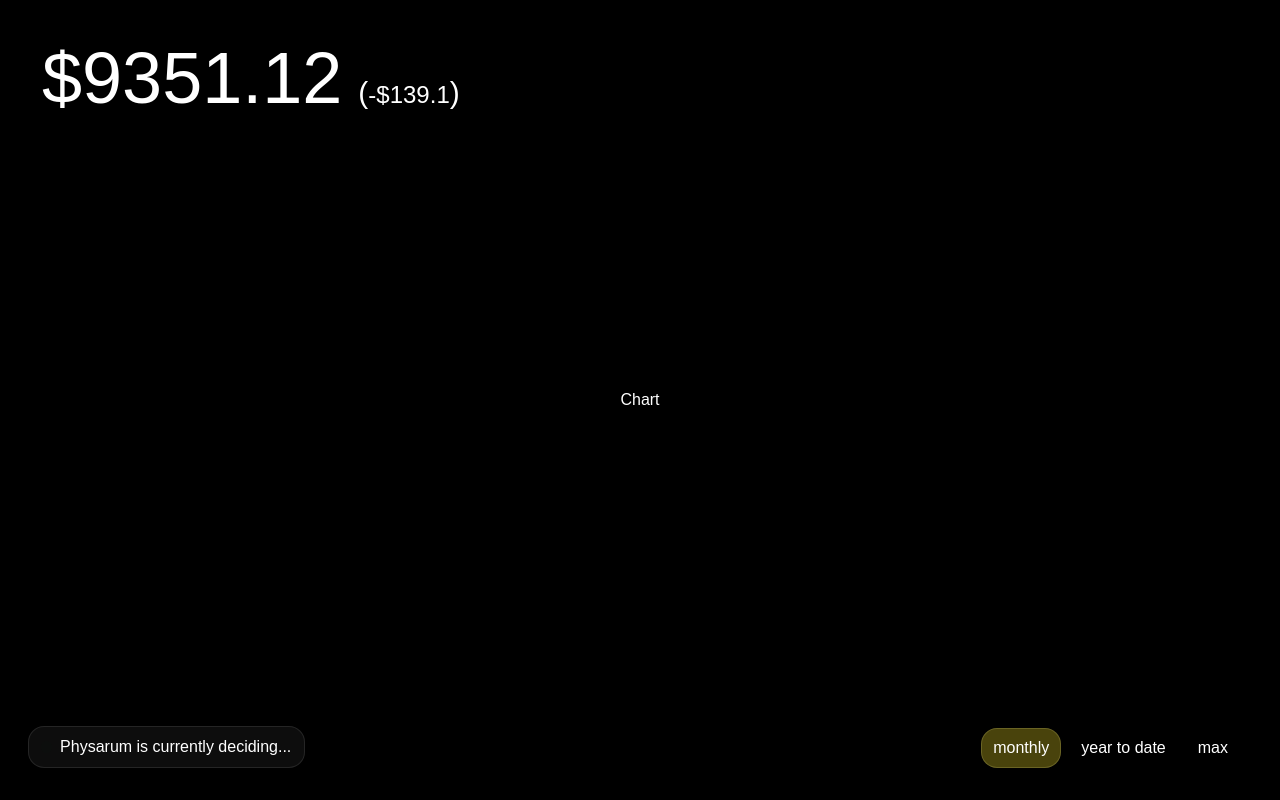
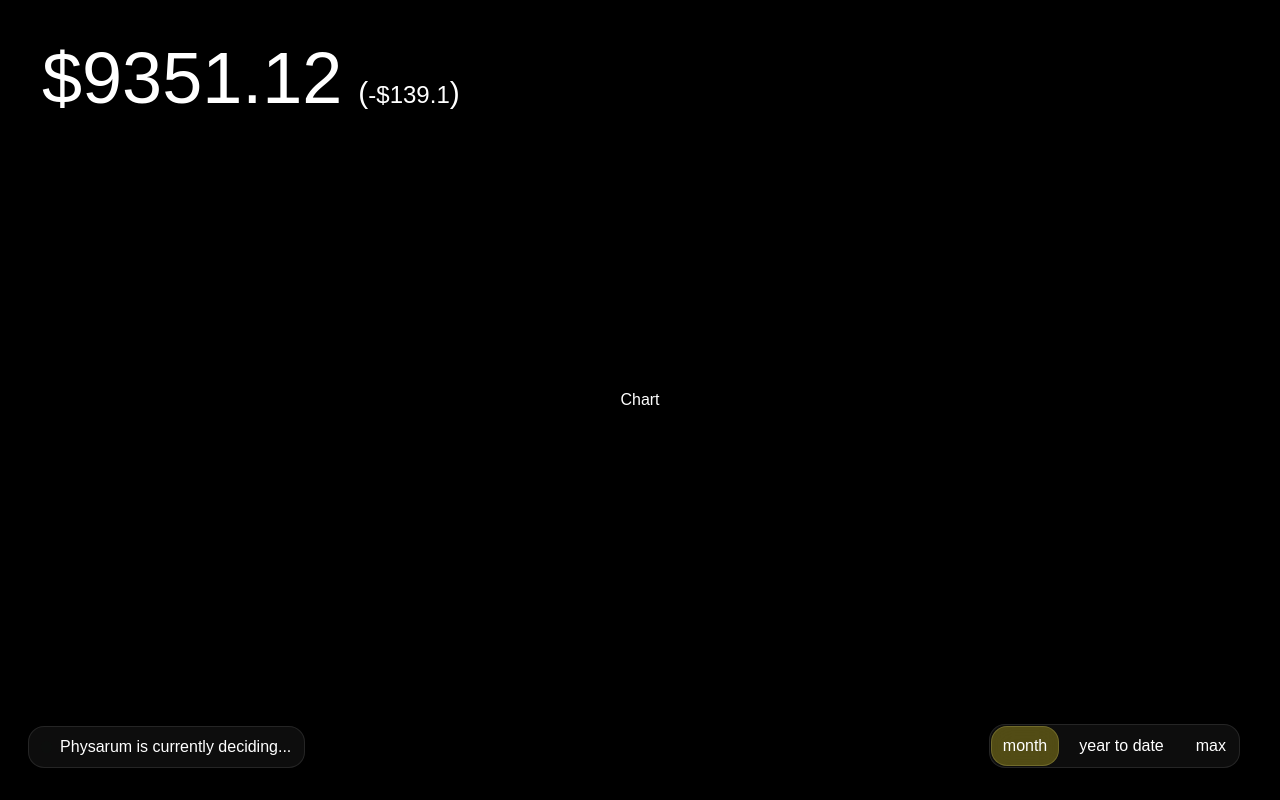
Before and after one commit to NikhilaGurusinghe/slime-mould-stock-dashboard, a Next.js app: page / in a window 1280 px wide. Built offline with nearby package versions, Linux system fonts and the light colour scheme; a web font is replaced by a local one.

Commit message:
finishing off tabs.tsx making it dynamic

```diff
--- a/src/app/components/slime-status-history.tsx
+++ b/src/app/components/slime-status-history.tsx
@@ -10,6 +10,7 @@ export type SlimeStatusAndHistory = {
   message: string;
   subMessage: string;
   image: string;
+  iconName: string;
 };
 
 export default function SlimeStatusHistory(props: {
@@ -27,6 +28,7 @@ export default function SlimeStatusHistory(props: {
           message: "Physarum is initialising",
           subMessage: "is initialising",
           image: "test",
+          iconName: "initialise",
         };
   const lastSlimeStatus: SlimeStatusAndHistory =
     props.statuses[props.statuses.length - 1];
--- a/src/app/components/tabs.tsx
+++ b/src/app/components/tabs.tsx
@@ -1,41 +1,83 @@
 "use client";
 
-import { useRef, useState } from "react";
+import clsx from "clsx";
+import { type RefObject, useLayoutEffect, useRef, useState } from "react";
 
-export default function Tabs() {
+export default function Tabs(props: { tabButtonNames: string[] }) {
   const FLEX_X_GAP: number = 8; // in px
 
-  const monthlyButtonRef = useRef<HTMLButtonElement>(null);
-  const ytdButtonRef = useRef<HTMLButtonElement>(null);
-  const maxButtonRef = useRef<HTMLButtonElement>(null);
+  const allButtonRefs: RefObject<HTMLButtonElement[]> = useRef<
+    HTMLButtonElement[]
+  >([]);
 
-  const [currButtonIndex, setCurrButtonIndex] = useState<number>(0);
+  const [highlightWidth, setHighlightWidth] = useState<number>(69.7);
+  const [highlightHeight, setHighlightHeight] = useState<number>(40);
+  const [highlightTranslateX, setHighlightTranslateX] = useState<number>(0);
+  const [highlightTranslateY, setHighlightTranslateY] = useState<number>(0);
+  const [currHighlightIndex, setCurrHighlightIndex] = useState<number>(0);
+
+  function updateHighlight(refIndex: number) {
+    if (allButtonRefs.current.length === 0 || refIndex > allButtonRefs.current.length) return;
+    const ref = allButtonRefs.current[refIndex];
+
+    setHighlightWidth(ref.clientWidth);
+    setHighlightHeight(ref.clientHeight);
+    setHighlightTranslateX(ref.offsetLeft);
+    setHighlightTranslateY(ref.offsetTop);
+    setHighlightTranslateY(ref.offsetTop);
+    setCurrHighlightIndex(refIndex);
+  }
+
+  function updateHighlightCurrent() {
+    updateHighlight(currHighlightIndex);
+  }
+
+  // biome-ignore lint/correctness/useExhaustiveDependencies: need empty dependencies here
+  useLayoutEffect(() => {
+    updateHighlightCurrent();
+
+    if (!window) return;
+
+    window.addEventListener("resize", updateHighlightCurrent);
+
+    return () => window.removeEventListener("resize", updateHighlightCurrent);
+  }, []);
 
   return (
-    <div className="relative flex">
-      <div className="top-0 absolute transition-all backdrop-blur-md bg-(--color-highlight)/30 border border-(--color-highlight-border)/20 h-full w-[80px] rounded-2xl"></div>
-      <div className="flex flex-col md:flex-row relative justify-center items-center md:gap-x-2">
-        <button
-          ref={monthlyButtonRef}
-          type="button"
-          className="cursor-pointer px-3 py-2 rounded-full"
-        >
-          monthly
-        </button>
-        <button
-          ref={ytdButtonRef}
-          type="button"
-          className="cursor-pointer px-3 py-2 rounded-full"
-        >
-          year to date
-        </button>
-        <button
-          ref={maxButtonRef}
-          type="button"
-          className="cursor-pointer px-3 py-2 rounded-full"
-        >
-          max
-        </button>
+    <div className="relative flex bg-white/5 border-white/10 rounded-2xl border px-px py-px">
+      <div
+        className={
+          "absolute h-(--highlight-height) md:w-(--highlight-width) md:translate-x-(--highlight-translate-x) translate-y-(--highlight-translate-y) md:h-[calc(100%-2px)] w-[calc(100%-2px)] transition-all backdrop-blur-md bg-(--color-highlight)/30 border border-(--color-highlight-border)/20 rounded-2xl"
+        }
+        style={
+          {
+            "--highlight-height": `${highlightHeight}px`,
+            "--highlight-width": `${highlightWidth}px`,
+            "--highlight-translate-x": `${highlightTranslateX}px`,
+            "--highlight-translate-y": `${highlightTranslateY}px`,
+          } as React.CSSProperties
+        }
+      ></div>
+      <div
+        role="tablist"
+        className="flex flex-col md:flex-row relative justify-center items-center md:gap-x-2"
+      >
+        {props.tabButtonNames.map((tabName, index) => (
+          <button
+            role="tab"
+            key={tabName}
+            ref={(element) => {
+              if (!element) return;
+              allButtonRefs.current[index] = element;
+            }}
+            type="button"
+            className="cursor-pointer px-3 py-2 rounded-full"
+            onClick={() => updateHighlight(index)}
+            aria-selected={currHighlightIndex === index}
+          >
+            {tabName}
+          </button>
+        ))}
       </div>
     </div>
   );
--- a/src/app/globals.css
+++ b/src/app/globals.css
@@ -16,9 +16,9 @@
   --animate-marquee: marquee 10s linear infinite;
   --animate-marquee-reverse: marquee-reverse 10s linear infinite;
   --animate-radiate: radiate 2s cubic-bezier(0, 0, 0.2, 1) infinite;
-  --animate-rotateX-in: rotateX-in 1s cubic-bezier(0.25, 0.46, 0.45, 0.94) both;
-  --animate-rotateX-out: rotateX-out calc(var(--rotateX-duration) * 2)
-    cubic-bezier(0.25, 0.46, 0.45, 0.94) both;
+  --animate-rotateX-in: rotateX-in 1s linear both;
+  --animate-rotateX-out: rotateX-out calc(var(--rotateX-duration) * 2) ease-out
+    both;
 
   @keyframes marquee {
     0%,
@@ -81,13 +81,13 @@
     66.666% {
       transform: translateY(100%) rotateX(90deg);
       opacity: 0;
-      filter: blur(1px);
+      filter: blur(3px);
     }
 
     100% {
       transform: translateY(100%) rotateX(90deg);
       opacity: 0;
-      filter: blur(1px);
+      filter: blur(3px);
     }
   }
 }
--- a/src/app/page.tsx
+++ b/src/app/page.tsx
@@ -22,10 +22,11 @@ export default function Home() {
                 message: "Physarum has made a decision",
                 subMessage: "Decided to buy stock A",
                 image: "test",
+                iconName: "decision",
               },
             ]}
           />
-          <Tabs />
+          <Tabs tabButtonNames={["month", "year to date", "max"]} />
         </div>
       </div>
 
```
